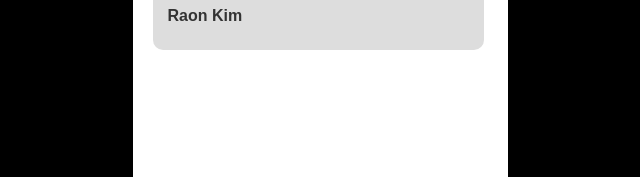
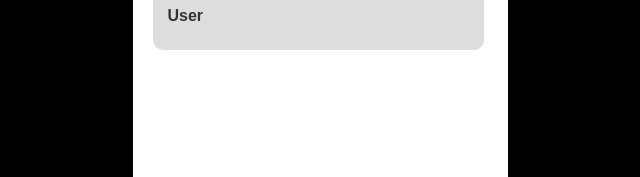
Before and after one commit to k3255/k3255.github.io, a plain HTML site: page issue_result.html in a window 1280 px wide. Shown: the part 319-496 px from the top of the page, 320-960 px from the left. Drawn offline with Linux system fonts and the light colour scheme.

Commit message:
Add files via upload

```diff
--- a/issue_result.html
+++ b/issue_result.html
@@ -124,7 +124,7 @@
         <div class="main">
             <div class="info-box">
                 <img src="image/vc_issued_img.png" alt="logo">
-                <p><strong>Raon Kim</strong></p>
+                <strong><p id="user-name"></p></strong>
             </div>
         </div>
         <div class="button-container">
```
